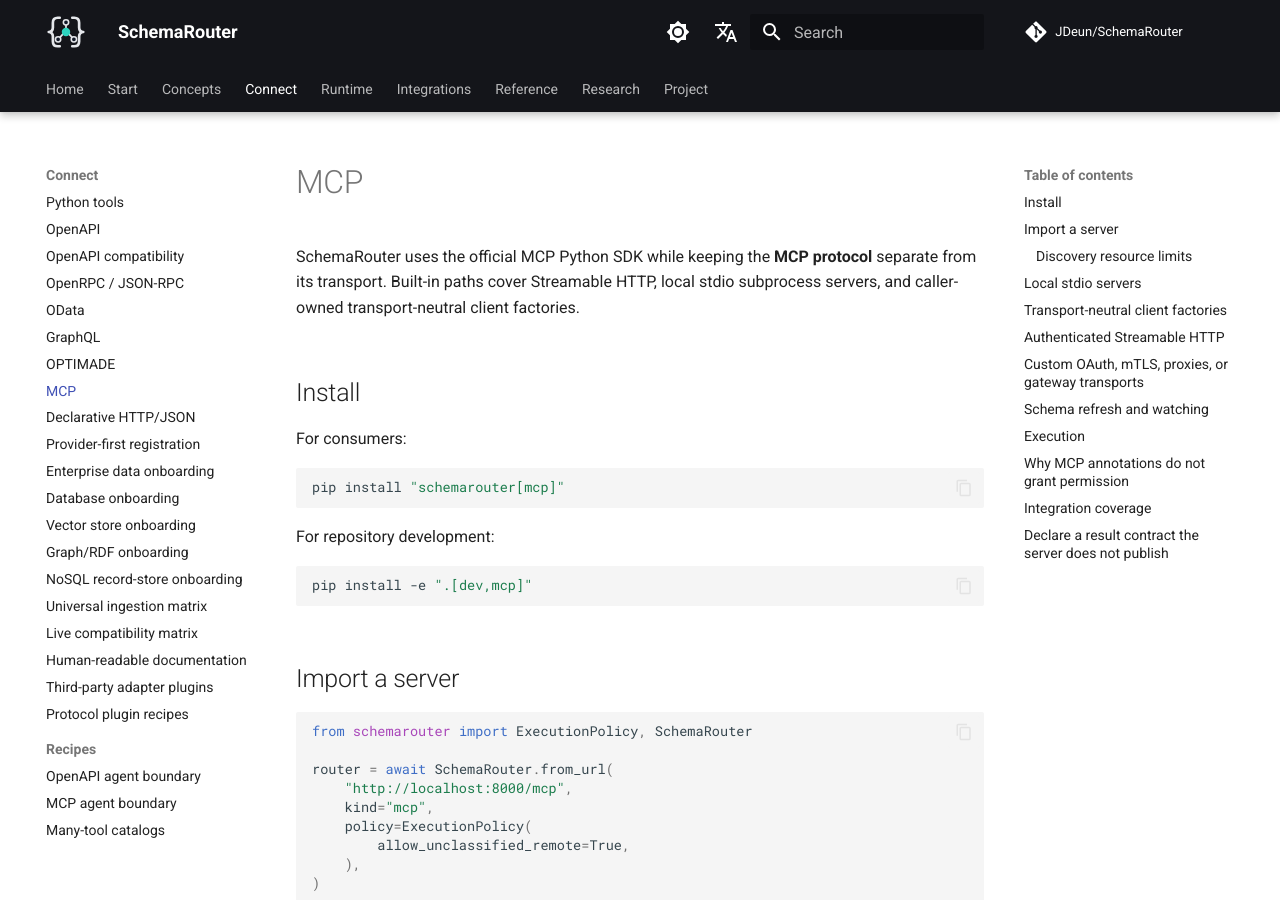
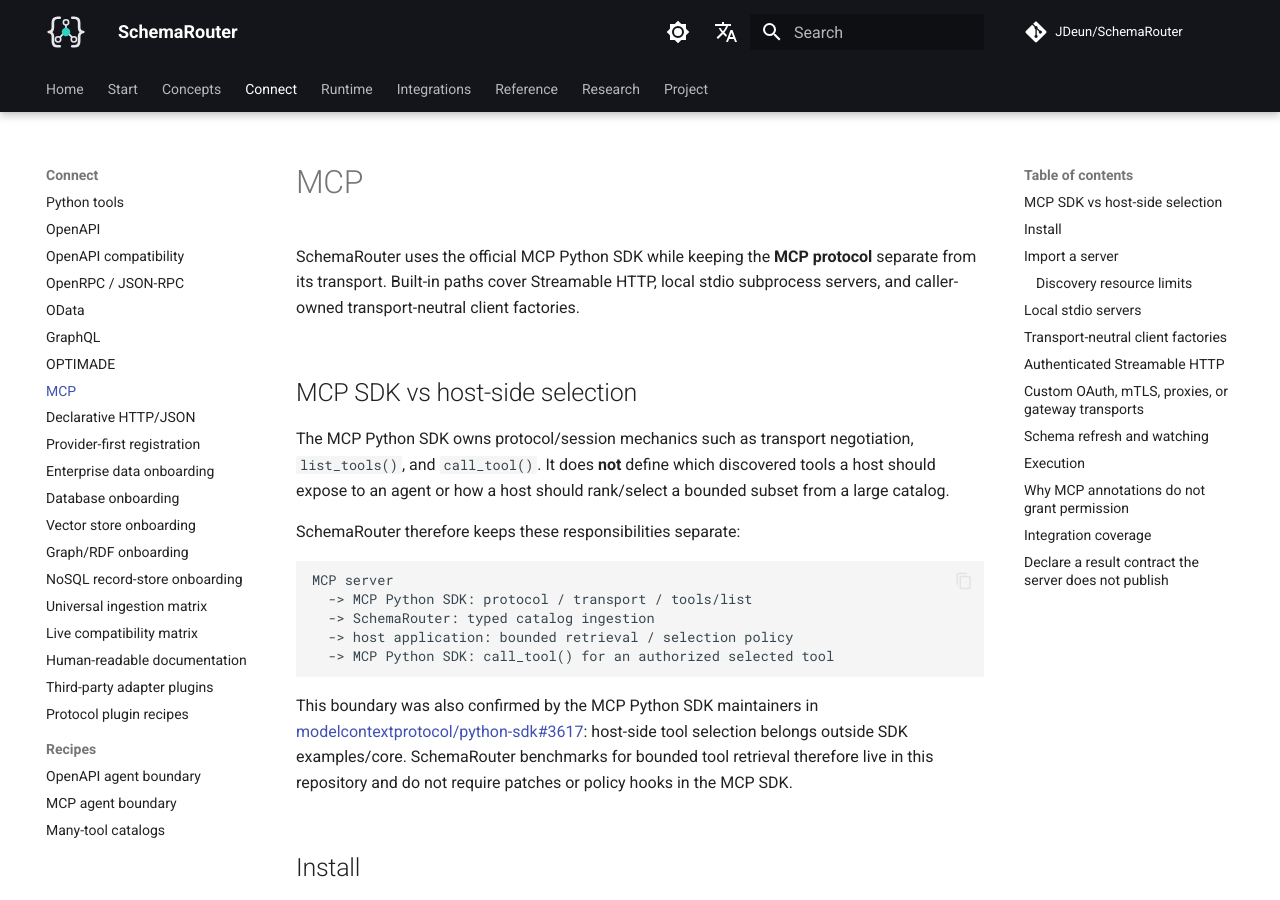
Before and after one commit to JDeun/SchemaRouter, an MkDocs documentation site: the page built from docs/guides/mcp.md, in a window 1280 px wide and 900 px high. Built offline with MkDocs 1.6.1 and Material for MkDocs 9.7.7, drawn with Linux system fonts in a browser that asks for light colours; comment, search, counter and statistics services are not loaded.

Commit message:
docs(mcp): clarify host-owned tool selection boundary

````diff
--- a/docs/guides/mcp.md
+++ b/docs/guides/mcp.md
@@ -3,6 +3,29 @@
 SchemaRouter uses the official MCP Python SDK while keeping the **MCP protocol** separate from
 its transport. Built-in paths cover Streamable HTTP, local stdio subprocess servers, and caller-owned
 transport-neutral client factories.
+
+## MCP SDK vs host-side selection
+
+The MCP Python SDK owns protocol/session mechanics such as transport negotiation, `list_tools()`,
+and `call_tool()`. It does **not** define which discovered tools a host should expose to an agent
+or how a host should rank/select a bounded subset from a large catalog.
+
+SchemaRouter therefore keeps these responsibilities separate:
+
+```text
+MCP server
+  -> MCP Python SDK: protocol / transport / tools/list
+  -> SchemaRouter: typed catalog ingestion
+  -> host application: bounded retrieval / selection policy
+  -> MCP Python SDK: call_tool() for an authorized selected tool
+```
+
+This boundary was also confirmed by the MCP Python SDK maintainers in
+[modelcontextprotocol/python-sdk#3617](https://github.com/modelcontextprotocol/python-sdk/issues/3617):
+host-side tool selection belongs outside SDK examples/core. SchemaRouter benchmarks for bounded
+tool retrieval therefore live in this repository and do not require patches or policy hooks in the
+MCP SDK.
+
 
 ## Install
 
````
Also changed, not shown: benchmarks/external-validation-smart-mcp-dev-v1/README.md (+20 -0 lines).
